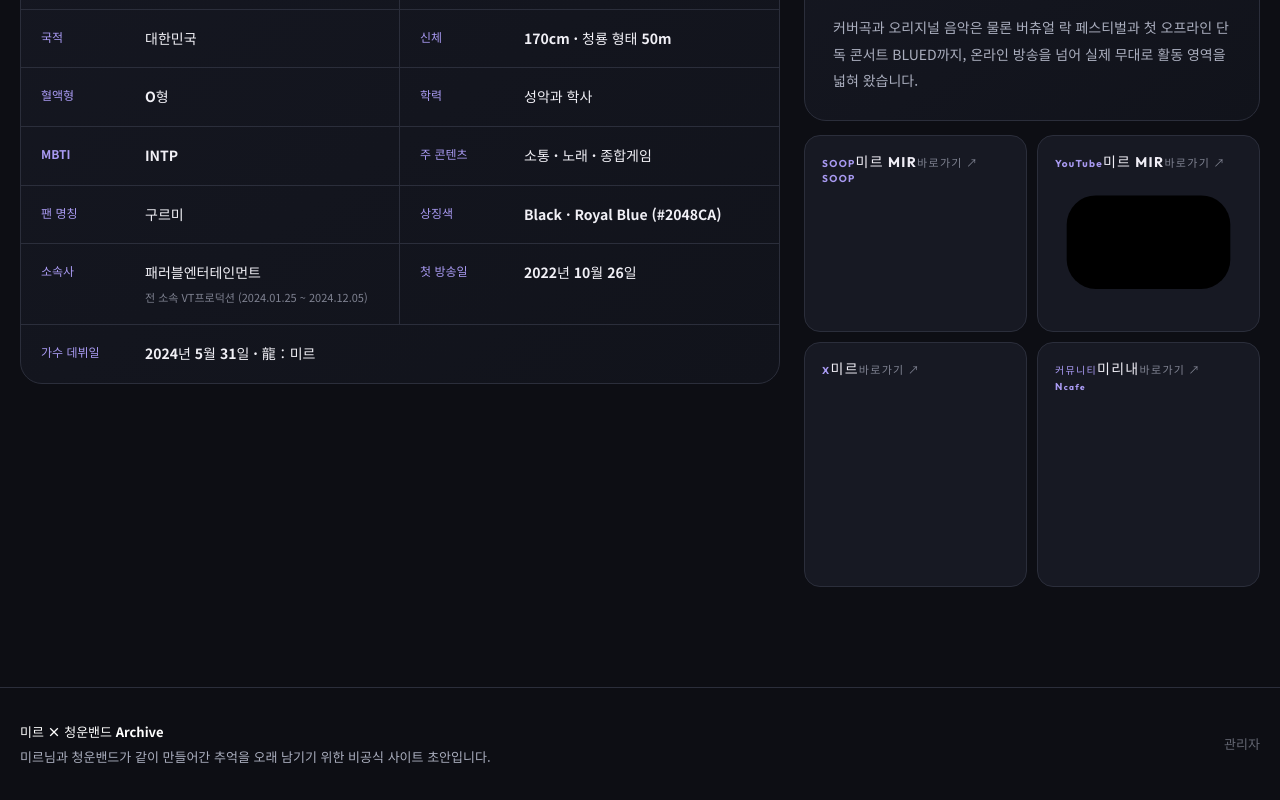
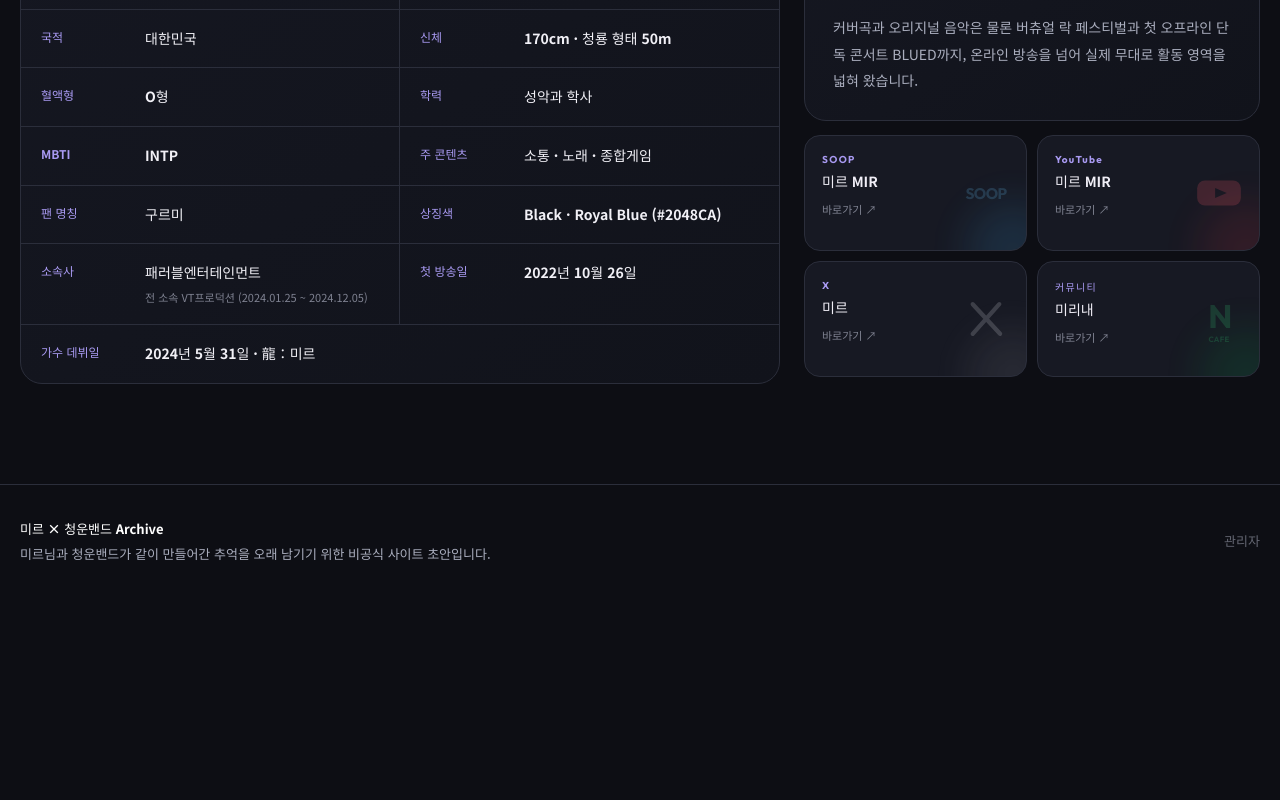
Before and after one commit to seirian/mir-cheongwoon-site, a React (Vite) app: page /mir in a window 1280 px wide. Shown: the part 1132-1932 px from the top of the page. After the commit the page ends 1729 px from the top, so only its background shows below. Built offline with nearby package versions, Linux system fonts and the light colour scheme; no server answers.

Commit message:
Polish MIR channel cards with subtle brand accents

```diff
--- a/src/site-final-polish.css
+++ b/src/site-final-polish.css
@@ -106,41 +106,104 @@
   gap: 10px;
 }
 
-.mir-channel-list a {
+.mir-channel-card {
+  --channel-accent: #a99af2;
+  --channel-glow: rgba(169, 154, 242, .12);
+  position: relative;
+  isolation: isolate;
   min-width: 0;
-  padding: 16px 17px;
+  min-height: 116px;
+  padding: 17px 76px 17px 17px;
   display: flex;
-  flex-direction: column;
+  overflow: hidden;
   border: 1px solid var(--line);
   border-radius: 16px;
   background: #171923;
   transition: transform .2s ease, border-color .2s ease, background .2s ease;
 }
 
-.mir-channel-list a:hover {
+.mir-channel-card[data-channel='SOOP'] { --channel-accent: #69c9ff; --channel-glow: rgba(66, 181, 255, .18); }
+.mir-channel-card[data-channel='YouTube'] { --channel-accent: #ff5d6c; --channel-glow: rgba(255, 58, 76, .16); }
+.mir-channel-card[data-channel='X'] { --channel-accent: #e6e8ef; --channel-glow: rgba(225, 229, 238, .11); }
+.mir-channel-card[data-channel='커뮤니티'] { --channel-accent: #36d57b; --channel-glow: rgba(3, 199, 90, .16); }
+
+.mir-channel-card::before {
+  content: '';
+  position: absolute;
+  z-index: 0;
+  width: 94px;
+  height: 94px;
+  right: -34px;
+  bottom: -46px;
+  border-radius: 50%;
+  background: var(--channel-glow);
+  filter: blur(20px);
+  opacity: .72;
+  transition: opacity .2s ease, transform .2s ease;
+}
+
+.mir-channel-card:hover {
   transform: translateY(-2px);
   border-color: #58516f;
   background: #1c1e2a;
 }
 
-.mir-channel-list span {
+.mir-channel-card:hover::before { opacity: 1; transform: scale(1.08); }
+
+.mir-channel-copy {
+  position: relative;
+  z-index: 2;
+  min-width: 0;
+  display: flex;
+  flex-direction: column;
+}
+
+.mir-channel-label {
   color: #a99af2;
   font: 700 10px Outfit, sans-serif;
   letter-spacing: .13em;
 }
-.mir-channel-list strong {
+
+.mir-channel-copy strong {
   margin-top: 5px;
   color: #f0eef6;
   font-size: 14px;
   line-height: 1.45;
 }
 
-.mir-channel-list em {
+.mir-channel-copy em {
   margin-top: 10px;
   color: #7f8291;
   font-size: 11px;
   font-style: normal;
 }
+
+.mir-channel-mark {
+  position: absolute;
+  z-index: 1;
+  right: 14px;
+  top: 50%;
+  width: 52px;
+  height: 52px;
+  display: grid;
+  place-items: center;
+  color: var(--channel-accent);
+  opacity: .18;
+  transform: translateY(-50%) scale(.96);
+  transition: opacity .2s ease, transform .2s ease;
+  pointer-events: none;
+}
+
+.mir-channel-card:hover .mir-channel-mark { opacity: .34; transform: translateY(-50%) scale(1.03); }
+.mir-channel-mark svg { width: 100%; height: 100%; overflow: visible; }
+.mir-channel-mark svg rect { fill: currentColor; }
+.mir-channel-mark svg path:not(.channel-brand-cutout) { fill: none; stroke: currentColor; stroke-width: 5.5; stroke-linecap: round; }
+.mir-channel-mark .channel-brand-cutout { fill: #171923; transition: fill .2s ease; }
+.mir-channel-card:hover .channel-brand-cutout { fill: #1c1e2a; }
+.channel-brand-soop { font: 800 16px Outfit, sans-serif; letter-spacing: -.04em; }
+.channel-brand-naver { display: grid; place-items: center; line-height: 1; }
+.channel-brand-naver b { font: 800 34px Outfit, sans-serif; letter-spacing: -.08em; }
+.channel-brand-naver small { margin-top: -2px; font: 700 8px Outfit, sans-serif; letter-spacing: .04em; text-transform: uppercase; }
 
 @media (max-width: 900px) {
   .mir-profile-panel {
@@ -186,4 +249,15 @@
   .mir-channel-list {
     grid-template-columns: 1fr;
   }
+
+  .mir-channel-card {
+    min-height: 104px;
+    padding-right: 82px;
+  }
+
+  .mir-channel-mark {
+    right: 18px;
+    width: 48px;
+    height: 48px;
+  }
 }
```
